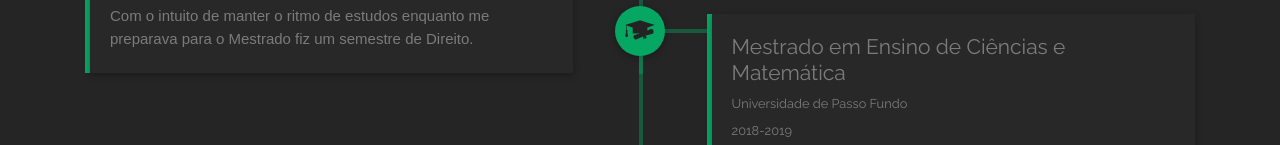
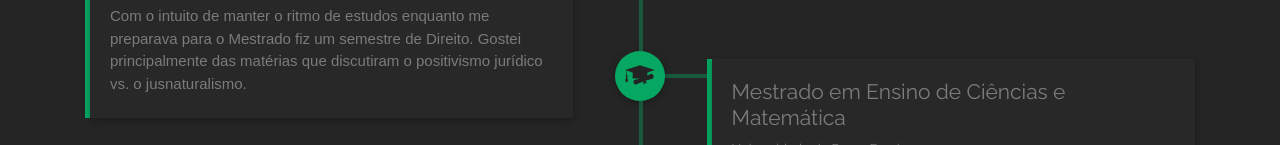
Before and after one commit to gusgewehr/meu_curriculo, a plain HTML site: page index.html in a window 1280 px wide. Shown: the part 1443-1588 px from the top of the page. Drawn offline with nearby package versions, Linux system fonts and the light colour scheme; a web font is replaced by a local one.

Commit message:
Texto sobre direito
aumentado um pouco o texto na seção escolaridade e graduação em direito

```diff
--- a/index.html
+++ b/index.html
@@ -172,7 +172,7 @@
                                     <h6><small>2017</small></h6>
                                 </div>
                                 <p>
-                                    Com o intuito de manter o ritmo de estudos enquanto me preparava para o Mestrado fiz um semestre de Direito.
+                                    Com o intuito de manter o ritmo de estudos enquanto me preparava para o Mestrado fiz um semestre de Direito. Gostei principalmente das matérias que discutiram o positivismo jurídico vs. o jusnaturalismo.
                                 </p>
                             </div>
 
```
